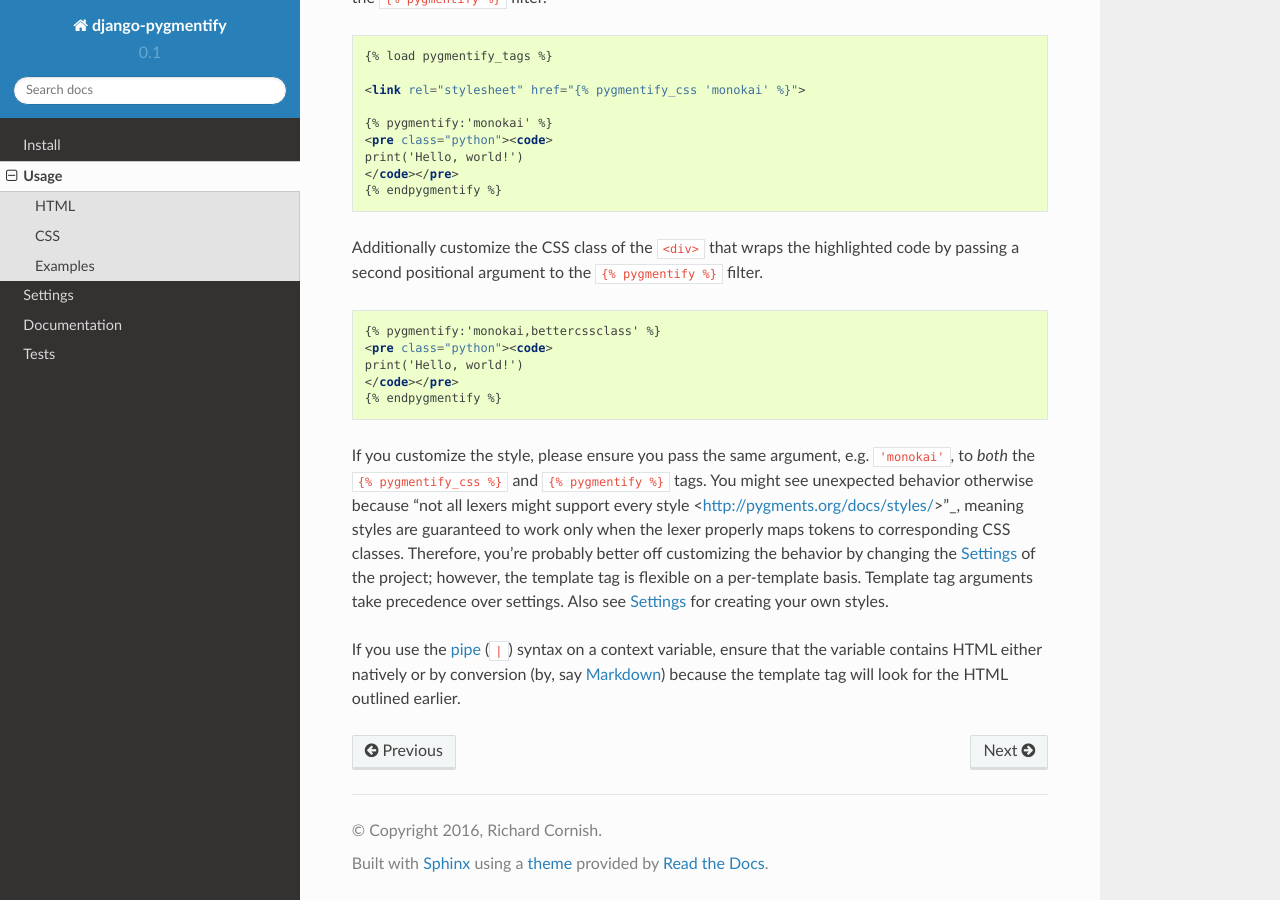
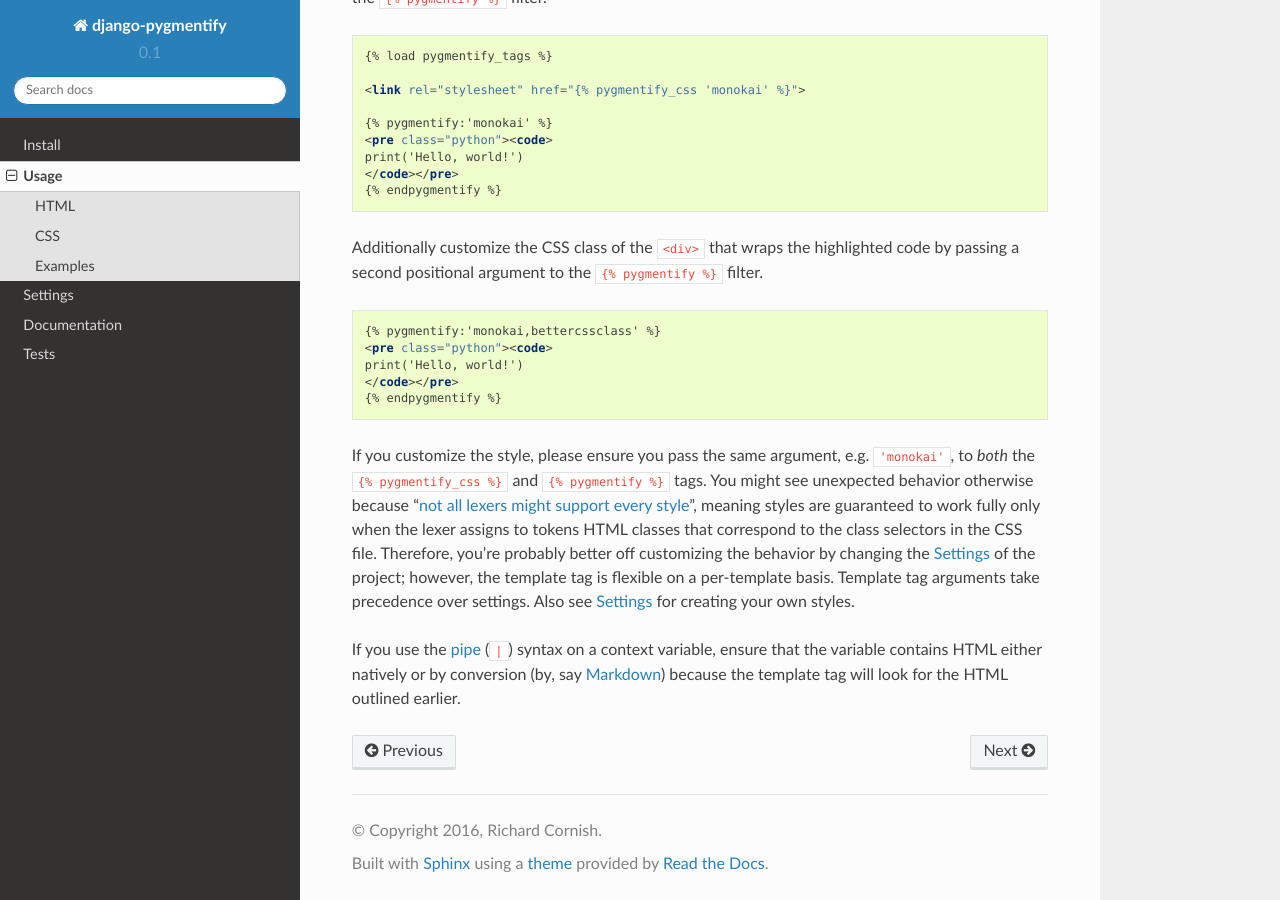
Before and after one commit to richardcornish/django-pygmentify, a Sphinx documentation site: the page built from docs/usage.rst, in a window 1280 px wide and 900 px high, scrolled down 1791 px. Built offline with Sphinx 7.4.7 and the Read the Docs theme 2.0.0, drawn with Linux system fonts in a browser that asks for light colours.

Commit message:
Clarified usage docs more

```diff
--- a/docs/usage.rst
+++ b/docs/usage.rst
@@ -101,6 +101,6 @@ Additionally customize the CSS class of the ``<div>`` that wraps the highlighted
    </code></pre>
    {% endpygmentify %}
 
-If you customize the style, please ensure you pass the same argument, e.g. ``'monokai'``, to *both* the ``{% pygmentify_css %}`` and ``{% pygmentify %}`` tags. You might see unexpected behavior otherwise because "not all lexers might support every style <http://pygments.org/docs/styles/>"_, meaning styles are guaranteed to work only when the lexer properly maps tokens to corresponding CSS classes. Therefore, you're probably better off customizing the behavior by changing the :ref:`settings` of the project; however, the template tag is flexible on a per-template basis. Template tag arguments take precedence over settings. Also see :ref:`settings` for creating your own styles.
+If you customize the style, please ensure you pass the same argument, e.g. ``'monokai'``, to *both* the ``{% pygmentify_css %}`` and ``{% pygmentify %}`` tags. You might see unexpected behavior otherwise because "`not all lexers might support every style <http://pygments.org/docs/styles/>`_", meaning styles are guaranteed to work fully only when the lexer assigns to tokens HTML classes that correspond to the class selectors in the CSS file. Therefore, you're probably better off customizing the behavior by changing the :ref:`settings` of the project; however, the template tag is flexible on a per-template basis. Template tag arguments take precedence over settings. Also see :ref:`settings` for creating your own styles.
 
 If you use the `pipe <https://docs.djangoproject.com/en/1.10/ref/templates/language/#filters>`_ (``|``) syntax on a context variable, ensure that the variable contains HTML either natively or by conversion (by, say `Markdown <https://pythonhosted.org/Markdown/>`_) because the template tag will look for the HTML outlined earlier.
```
